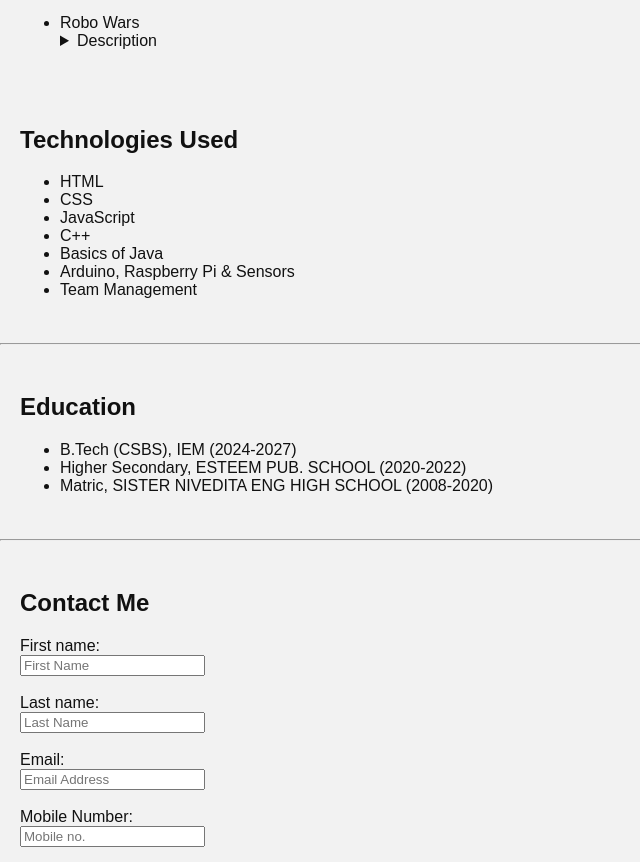
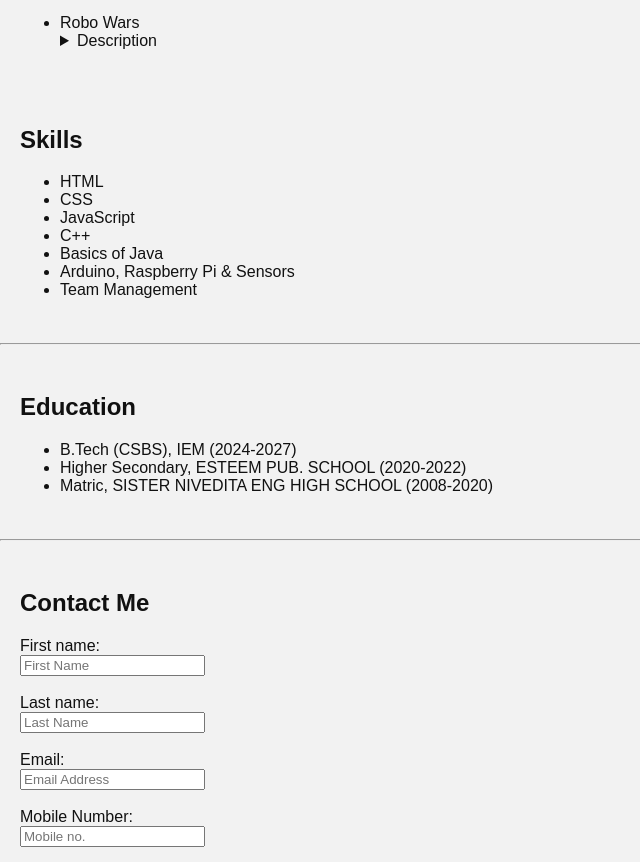
Before and after one commit to aniketnathh/assignment01, a plain HTML site: page index.html in a window 1280 px wide. Shown: the part 840-1702 px from the top of the page, without its empty margins (0-640 px from the left). Drawn offline with Linux system fonts and the light colour scheme.

Commit message:
index.html

```diff
--- a/index.html
+++ b/index.html
@@ -134,7 +134,7 @@
   </section>
 
   <section style="padding: 20px;">
-    <h2>Technologies Used</h2>
+    <h2>Skills</h2>
     <ul>
       <li>HTML</li>
       <li>CSS</li>
```
